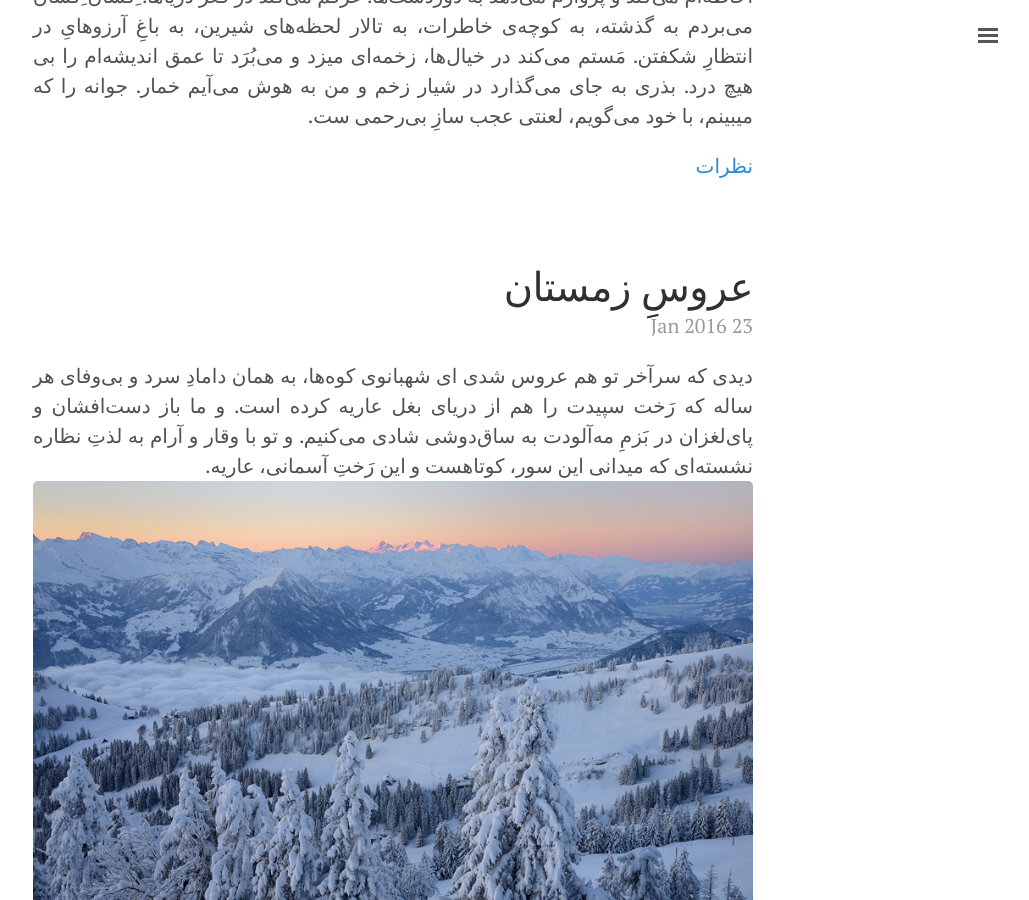
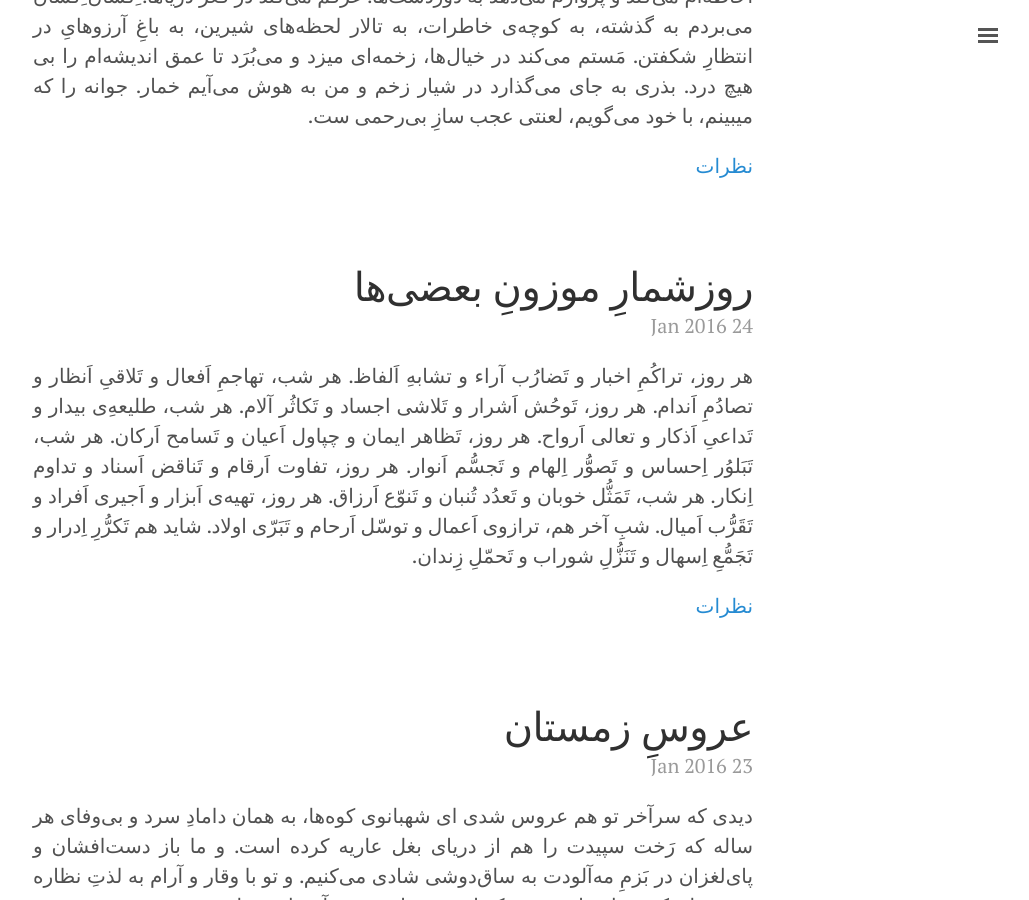
Before and after one commit to amrollah/amrollah.github.io, a Jekyll site: the page built from blog_fa.md, in a window 1280 px wide and 900 px high, scrolled down 1111 px. Shown: the whole window, without its empty margins (247-1276 px from the left). Built offline with Jekyll 4.4.1, drawn with Linux system fonts in a browser that asks for light colours; comment, search, counter and statistics services are not loaded.

Commit message:
new post. photos updated.

```diff
--- /dev/null
+++ b/_posts/2016-01-24-roozshemar.md
@@ -0,0 +1,17 @@
+---
+layout: post
+title: روزشمارِ موزونِ بعضی‌ها
+status: published
+type: post
+published: true
+comments: true
+lang: fa
+---
+
+
+<p class="justify">
+
+هر روز، تراکُمِ اخبار و تَضارُب آراء و تشابهِ اَلفاظ. هر شب، تهاجمِ اَفعال و تَلاقیِ اَنظار و تصادُمِ اَندام. هر روز، تَوحُش اَشرار و تَلاشی اجساد و تَکاثُر آلام. هر شب، طلیعه‌ِی بیدار و تَداعیِ اَذکار و تعالی اَرواح. هر روز، تَظاهر ایمان و چپاول اَعیان و تَسامح اَرکان. هر شب، تَبَلوُر اِحساس و تَصوُّر اِلهام و تَجسُّم اَنوار. هر روز، تفاوت اَرقام و تَناقض اَسناد و تداوم اِنکار. هر شب، تَمَثُّل خوبان و تَعدُد تُنبان و تَنوّع اَرزاق. هر روز، تهیه‌ی اَبزار و اَجیری اَفراد و تَقَرُّب اَمیال. شبِ آخر هم، ترازوی اَعمال و توسّل اَرحام و تَبَرّی اولاد. شاید هم تَکرُّرِ اِدرار و تَجَمُّعِ اِسهال و تَنَزُّلِ شوراب و تَحمّلِ زِندان.
+
+
+</p>
```
Also changed, not shown: photos.md (+3 -8 lines).
